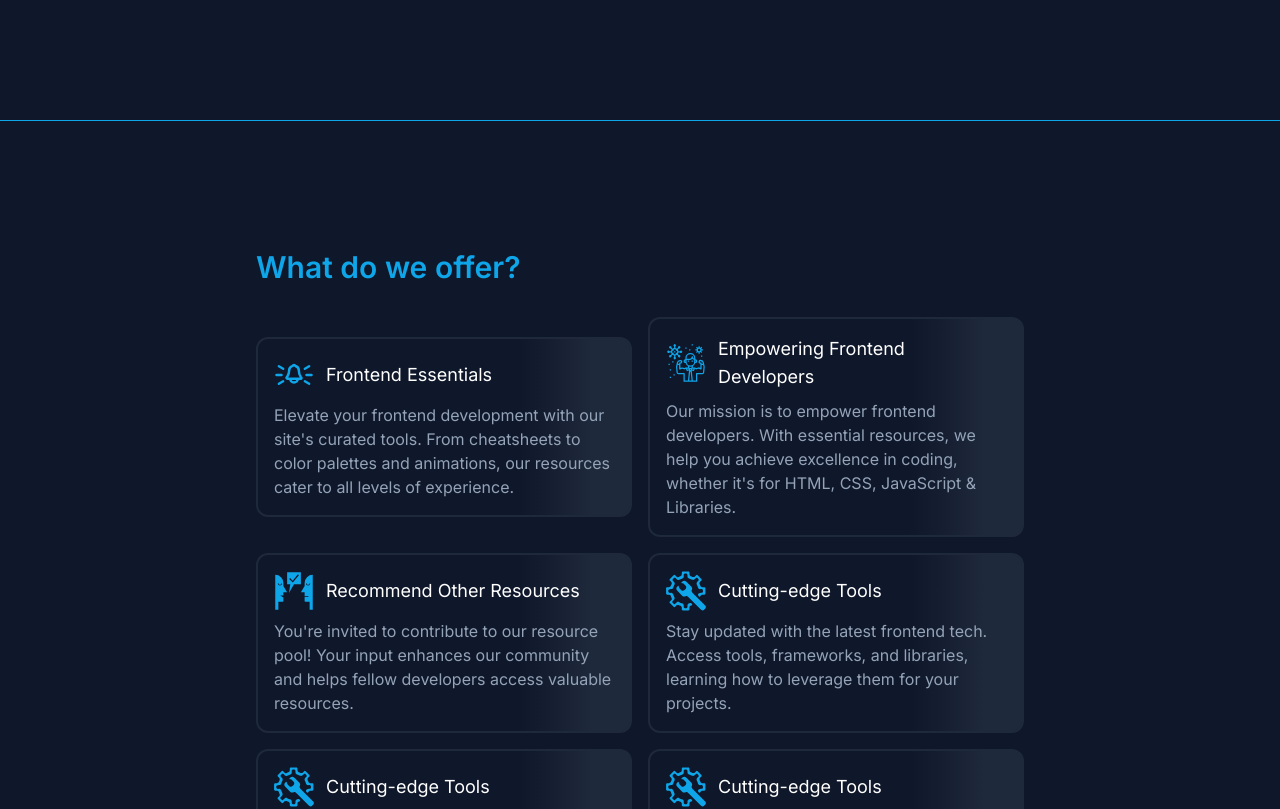
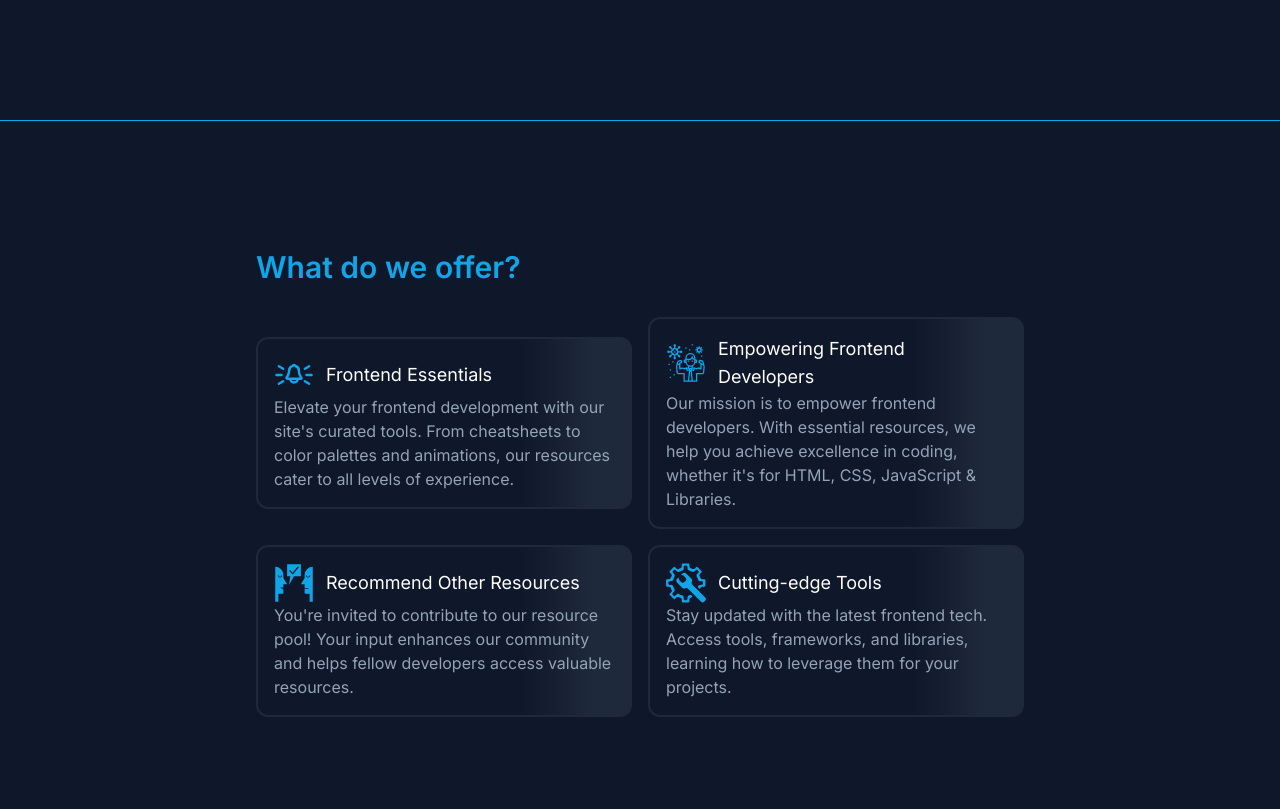
Before and after one commit to dustinsoos/frontend-assets, a Next.js app: page / in a window 1280 px wide. Shown: the part 680-1489 px from the top of the page. Built offline with nearby package versions, Linux system fonts and the light colour scheme.

Commit message:
debugging overflow

```diff
--- a/app/components/Cards.jsx
+++ b/app/components/Cards.jsx
@@ -29,44 +29,28 @@ export default function Cards() {
         "Stay updated with the latest frontend tech. Access tools, frameworks, and libraries, learning how to leverage them for your projects.",
       img: "/tools-icon.svg",
     },
-
-    {
-      id: 5,
-      heading: "Cutting-edge Tools",
-      information:
-        "Stay updated with the latest frontend tech. Access tools, frameworks, and libraries, learning how to leverage them for your projects.",
-      img: "/tools-icon.svg",
-    },
-    {
-      id: 6,
-      heading: "Cutting-edge Tools",
-      information:
-        "Stay updated with the latest frontend tech. Access tools, frameworks, and libraries, learning how to leverage them for your projects.",
-      img: "/tools-icon.svg",
-    },
   ];
 
   return (
     <>
-      <section className="h-screen px-8 md:px-16 lg:px-32 xl:px-64 bg-slate-900 ">
-        <h3 className=" text-sky-500 text-3xl font-semibold grid items-end  md:mb-0  lg:pt-32">
+      <section className="h-screen px-8 md:px-16 lg:px-32 xl:px-64 bg-slate-900 over">
+        <h3 className=" text-sky-500 text-3xl font-semibold pt-8 pb-8  md:mb-0  lg:pt-32">
           What do we offer?
         </h3>
-        <div className="flex items-center justify-center mt-8">
-          <div className="text-white   md:text-left flex flex-col lg:grid lg:grid-cols-2 lg:items-center gap-4 ">
+
+        <div className=" md:text-left flex flex-col lg:grid lg:grid-cols-2 lg:items-center gap-4 ">
           {cardData.map((data) => (
             <div
               key={data.id}
-                className="bg-slate-900 hover:scale-105 border-2 border-slate-800 hover:border-sky-500  p-4 mx-auto bg-gradient-to-r from-slate-900 from-70%  to-slate-800 to-90% rounded-xl"
+              className="bg-slate-900 hover:scale-105 border-2 border-slate-800 hover:border-sky-500  p-4 bg-gradient-to-r from-slate-900 from-70%  to-slate-800 to-90% rounded-xl"
             >
               <div className="flex gap-3 items-center justify-start">
                 <img src={data.img} alt="card-icons" className="w-10" />
-                  <h3 className="text-lg">{data.heading}</h3>
+                <h3 className="text-lg text-white  ">{data.heading}</h3>
               </div>
-                <p className=" text-slate-400 mt-2">{data.information}</p>
+              <p className=" text-slate-400 ">{data.information}</p>
             </div>
           ))}
-          </div>
         </div>
       </section>
       <hr className=" border-sky-500" />
```
Lines whose indentation alone changed are shown as unchanged.
